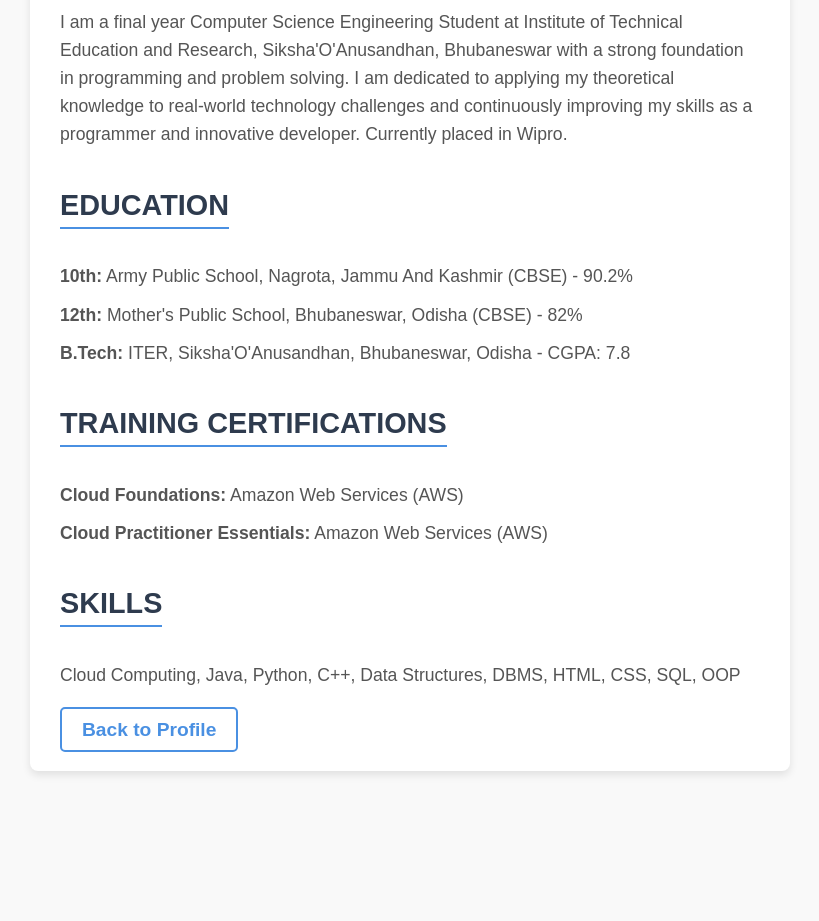
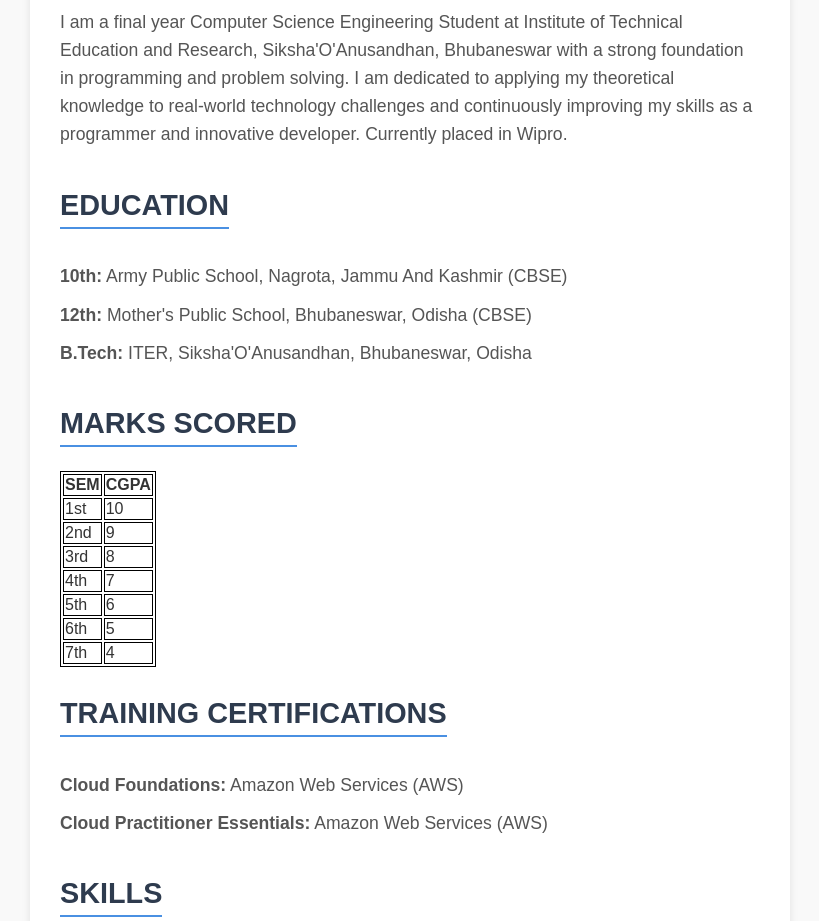
Before and after one commit to ShipraPal11/Wipro-, a plain HTML site: page About.html in a window 1280 px wide. Shown: the part 176-1097 px from the top of the page, without its empty margins (230-1049 px from the left). Before the commit the page ends 987 px from the top, so only its background shows below. Drawn offline with Linux system fonts and the light colour scheme.

Commit message:
Update About.html

```diff
--- a/About.html
+++ b/About.html
@@ -70,6 +70,9 @@ border-bottom: 2px solid #4A90E2;
                 font-size: 1.5rem;
             }
         }
+        table,th,td{
+            border: 1px solid black;
+        }
     </style>
 </head>
 <body>
@@ -78,9 +81,48 @@ border-bottom: 2px solid #4A90E2;
         <p>I am a final year Computer Science Engineering Student at Institute of Technical Education and Research, Siksha'O'Anusandhan, Bhubaneswar with a strong foundation in programming and problem solving. I am dedicated to applying my theoretical knowledge to real-world technology challenges and continuously improving my skills as a programmer and innovative developer. Currently placed in Wipro.</p>
 
         <h2>EDUCATION</h2>
-        <p><strong>10th:</strong> Army Public School, Nagrota, Jammu And Kashmir (CBSE) - 90.2%</p>
-        <p><strong>12th:</strong> Mother's Public School, Bhubaneswar, Odisha (CBSE) - 82%</p>
-        <p><strong>B.Tech:</strong> ITER, Siksha'O'Anusandhan, Bhubaneswar, Odisha - CGPA: 7.8</p>
+        <p><strong>10th:</strong> Army Public School, Nagrota, Jammu And Kashmir (CBSE)</p>
+        <p><strong>12th:</strong> Mother's Public School, Bhubaneswar, Odisha (CBSE)</p>
+        <p><strong>B.Tech:</strong> ITER, Siksha'O'Anusandhan, Bhubaneswar, Odisha</p>
+
+        <h2> MARKS SCORED </h2>
+	    <table>
+		<tr>
+			<th> SEM </th>
+			<th> CGPA </th>
+
+		</tr>
+		<tr>
+			<td>1st </td>
+			<td> 10 </td>
+
+		</tr>
+        <tr>
+			<td>2nd </td>
+			<td> 9 </td>
+
+		</tr>
+        <tr>
+			<td>3rd </td>
+			<td> 8 </td>
+        </tr>
+        <tr>
+			<td>4th </td>
+			<td> 7 </td>
+        </tr>
+        <tr>
+			<td>5th </td>
+			<td> 6 </td>
+        </tr>
+        <tr>
+			<td>6th </td>
+			<td> 5 </td>
+        </tr>
+        <tr>
+			<td>7th </td>
+			<td> 4 </td>
+		</tr>
+        </table>
 
         <h2>TRAINING CERTIFICATIONS</h2>
         <p><strong>Cloud Foundations:</strong> Amazon Web Services (AWS)</p>
```
